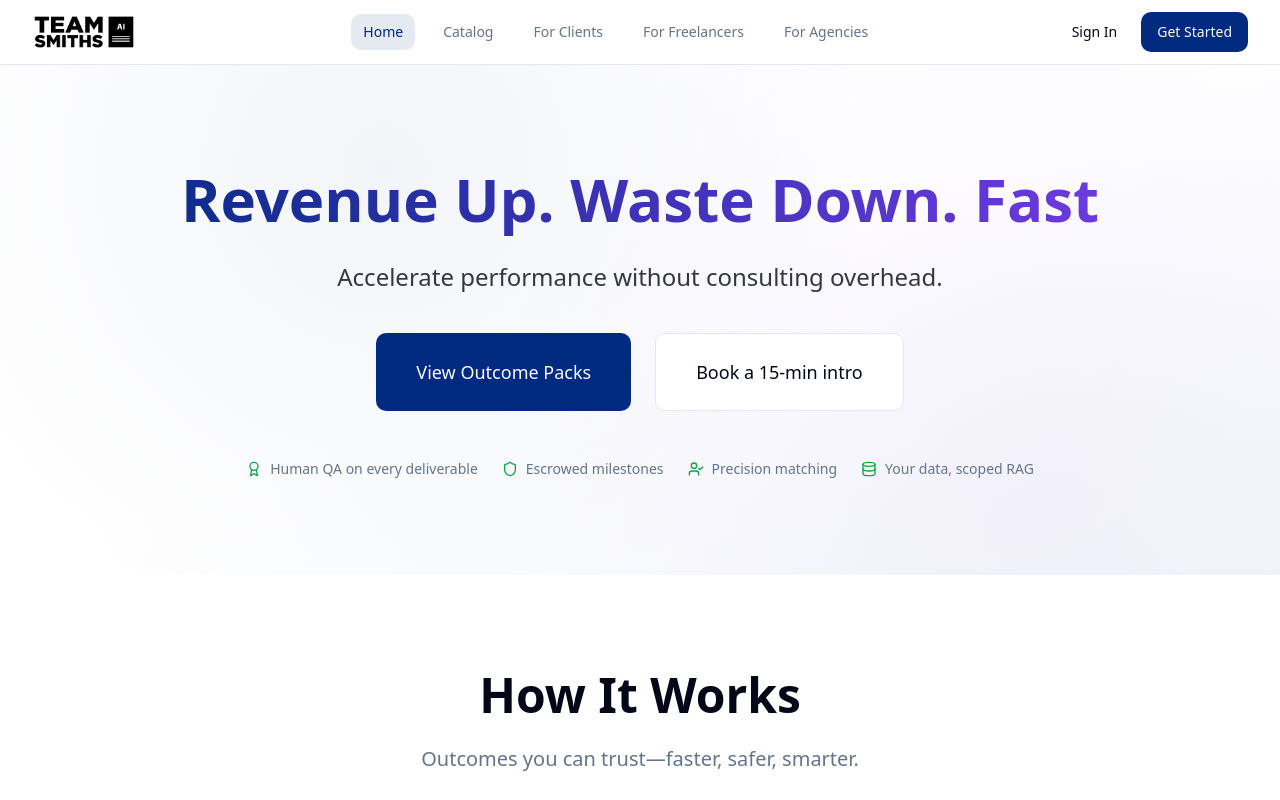
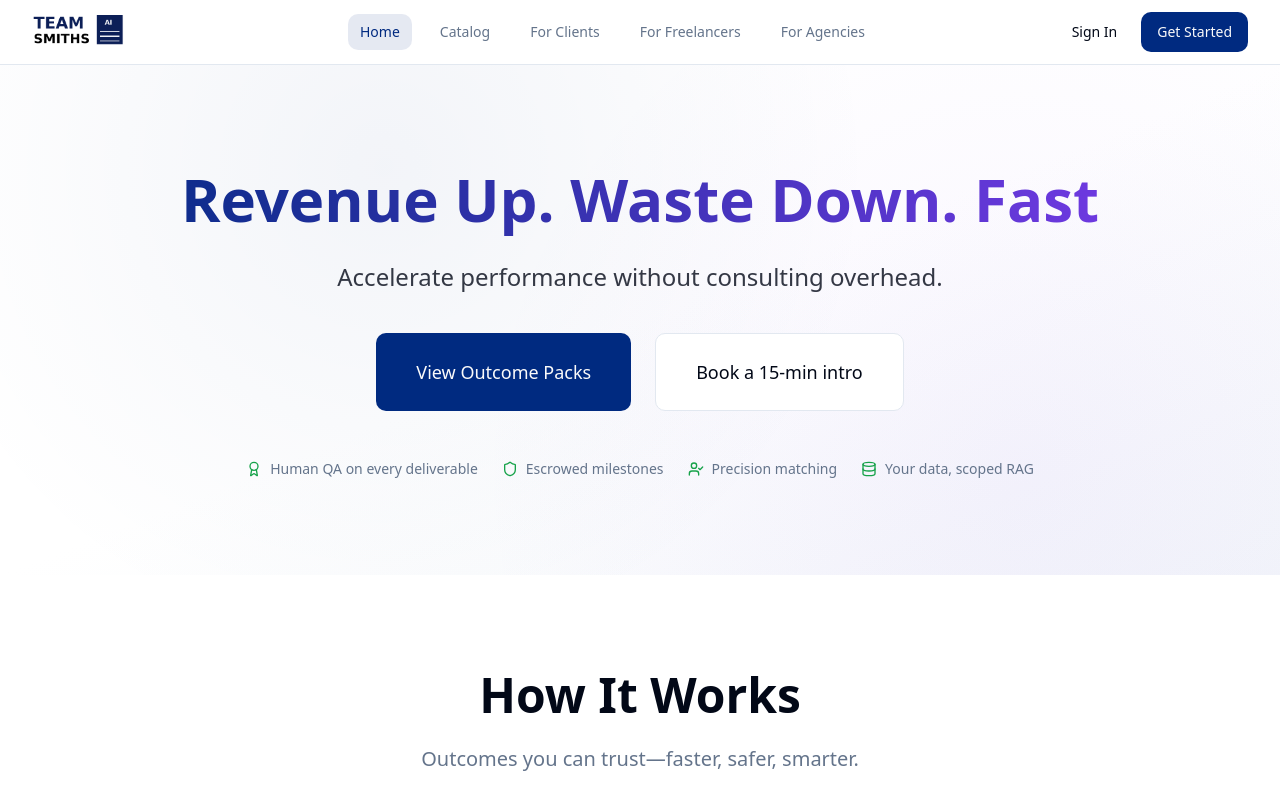
Before and after one commit to segunosu/teamsmiths-ai-deputees, a React (Vite) app: page / in a window 1280 px wide. Shown: the top 800 px of the page. Built offline with nearby package versions, Linux system fonts and the light colour scheme.

Commit message:
Update logo
Update logo to new design and increase size by 10%

```diff
--- a/src/components/ui/navigation.tsx
+++ b/src/components/ui/navigation.tsx
@@ -63,10 +63,10 @@ export const Navigation = () => {
           <div className="flex-shrink-0">
             <Link to="/" className="flex items-center">
               <img
-                src="/lovable-uploads/3d9c4cdc-7ba2-4bf6-b47d-5db419081ab7.png"
+                src="/lovable-uploads/3062ec0f-2a6a-4786-a53e-0c23b5b350b9.png"
                 alt="Teamsmiths AI Logo"
                 className="w-auto"
-                style={{ height: '36.8px' }}
+                style={{ height: '40.5px' }}
               />
             </Link>
           </div>
```
Also changed, not shown: public/lovable-uploads/3062ec0f-2a6a-4786-a53e-0c23b5b350b9.png (added).
